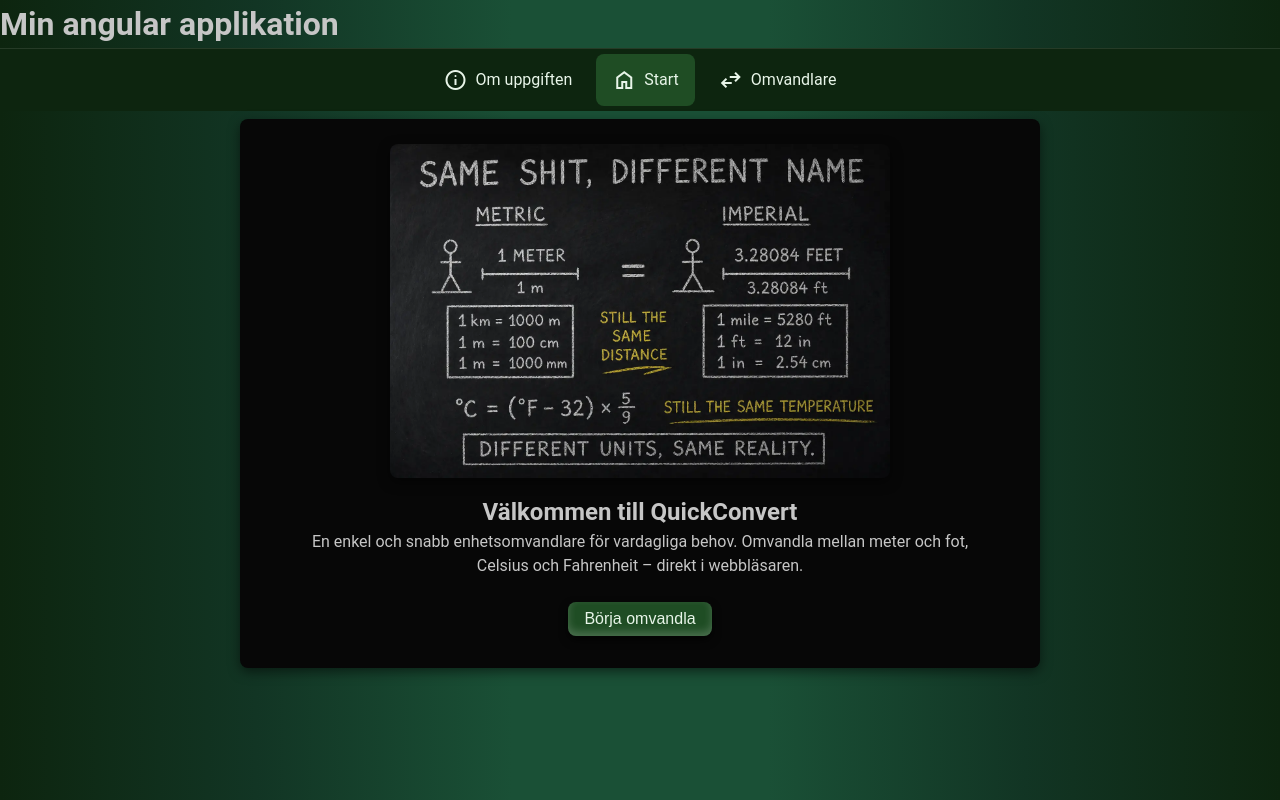
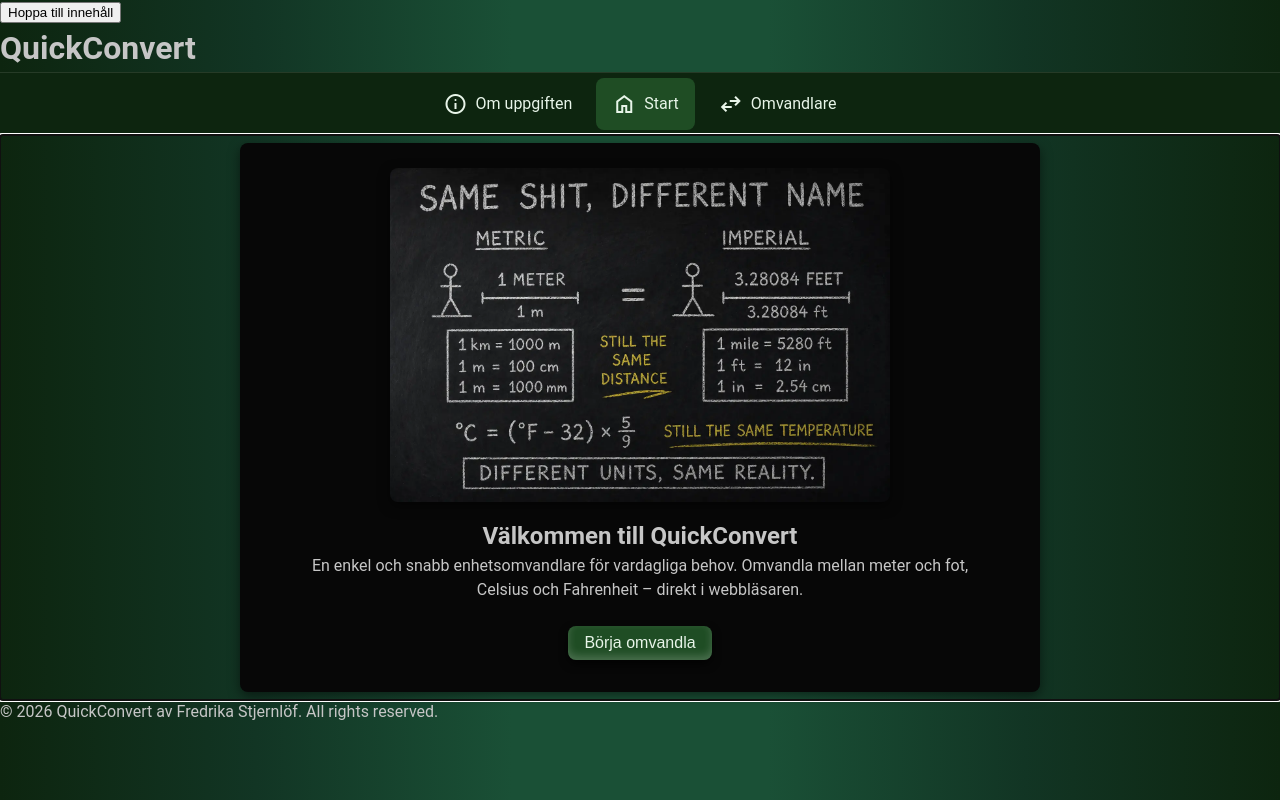
Before and after one commit to fredrikastjernlof/lab3_angular, an Angular app: page /home in a window 1280 px wide. Built offline with nearby package versions, Linux system fonts and the light colour scheme; a web font is replaced by a local one.

Commit message:
Feat: add skip link and focus handling

```diff
--- a/src/app/app.html
+++ b/src/app/app.html
@@ -1,5 +1,11 @@
-<h1>Min angular applikation</h1>
-<app-main-nav></app-main-nav>
-<main>
-<router-outlet/>
-</main>
+  <button type="button" (click)="focusMainContent()"class="skip-link">Hoppa till innehåll</button>
+  <header>
+    <h1 class="logo">QuickConvert</h1>
+  </header>
+  <app-main-nav></app-main-nav>
+  <main id="main-content" tabindex="-1">
+    <router-outlet (activate)="focusMainContent()" />
+  </main>
+  <footer>
+    <p>&copy; 2026 QuickConvert av Fredrika Stjernlöf. All rights reserved.</p>
+  </footer>
--- a/src/app/app.ts
+++ b/src/app/app.ts
@@ -10,4 +10,9 @@ import { MainNav } from "./main-nav/main-nav";
 })
 export class App {
   protected readonly title = signal('lab3_Angular');
+
+  focusMainContent() {
+    const mainContent = document.getElementById('main-content');
+    mainContent?.focus();
+  }
 }
```
